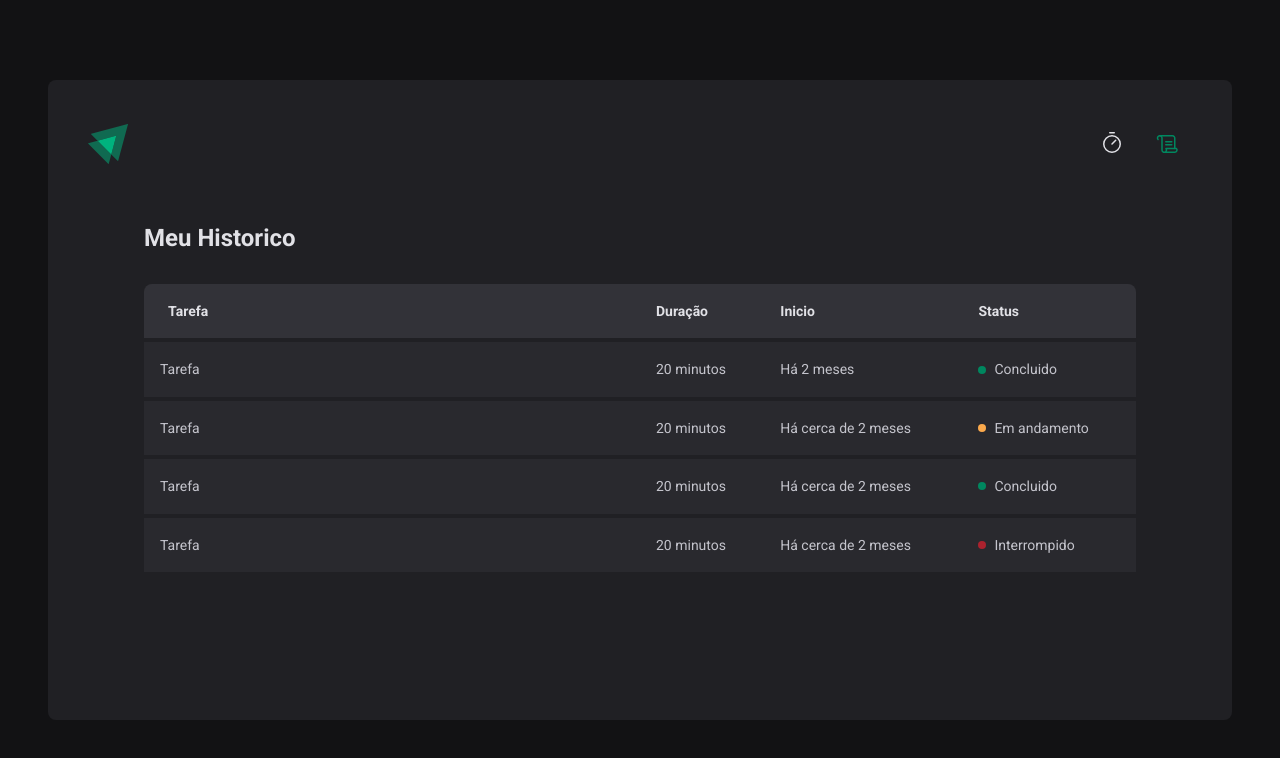
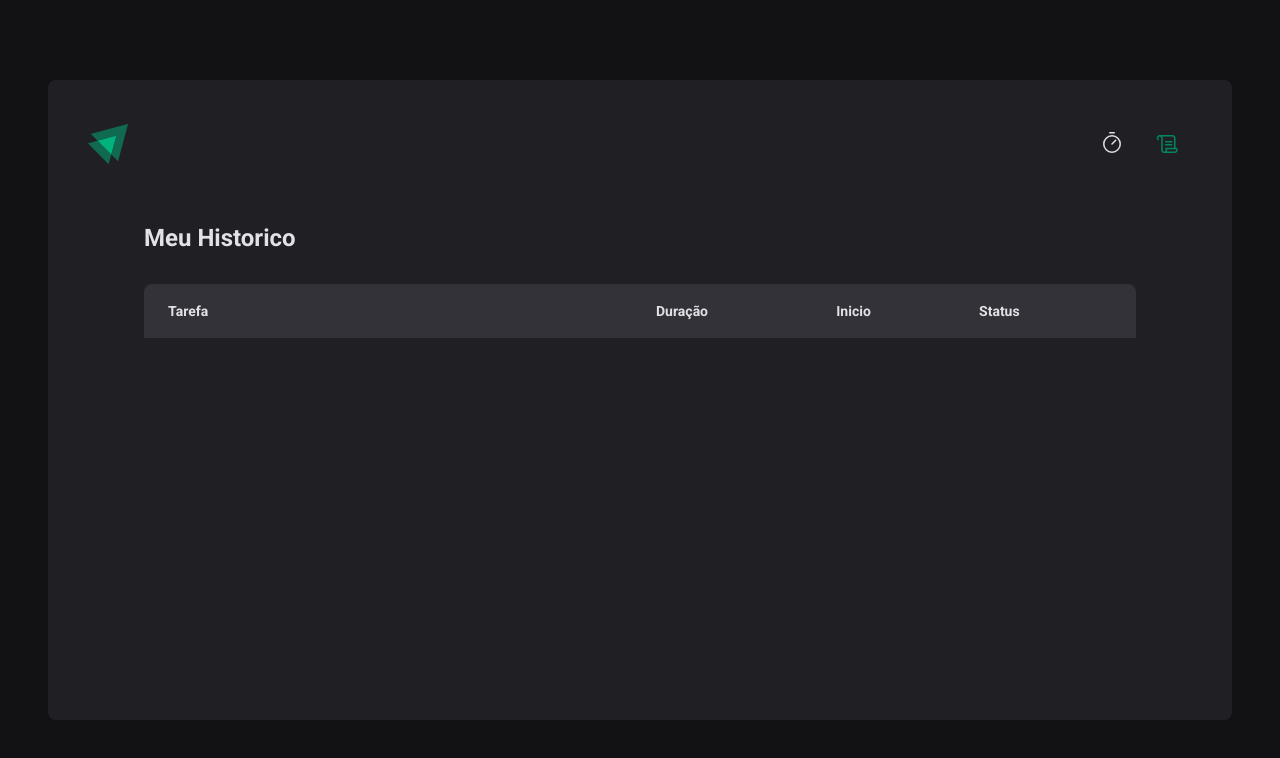
Before and after one commit to ErickClinton/pomodoro, a React (Vite) app: page /history in a window 1280 px wide. Shown: the top 758 px of the page. Built offline with nearby package versions, Linux system fonts and the light colour scheme.

Commit message:
Using context API REACT

```diff
--- a/src/App.tsx
+++ b/src/App.tsx
@@ -3,11 +3,15 @@
 import { BrowserRouter } from 'react-router-dom'
 import { GlobalStyle } from './styles/global'
 import { defaultTheme } from './styles/themes/default'
+import { CyclesContextProvider } from './contexts/CyclesContext'
+
 export function App() {
   return (
     <ThemeProvider theme={defaultTheme}>
       <BrowserRouter>
-        <Router />
+        <CyclesContextProvider>
+          <Router />
+        </CyclesContextProvider>
       </BrowserRouter>
       <GlobalStyle />
     </ThemeProvider>
--- /dev/null
+++ b/src/contexts/CyclesContext.tsx
@@ -0,0 +1,93 @@
+import { ReactNode, createContext, useState } from 'react'
+interface CreateCycleData {
+  task: string
+  minutesAmount: number
+}
+interface Cycle {
+  id: string
+  task: string
+  minutesAmount: number
+  startDate: Date
+  interruptedDate?: Date
+  FinishedDate?: Date
+}
+interface CyclesContextType {
+  cycles: Cycle[]
+  activeCycle: Cycle | undefined
+  activeCycledId: string | null
+  amountSecondsPassed: number
+  markCurrentCycleAsFinishied: () => void
+  setSecondsPassed: (seconds: number) => void
+  createNewCycle: (data: CreateCycleData) => void
+  InterruptCurrentCycle: () => void
+}
+interface CyclesContextProviderProps {
+  children: ReactNode
+}
+export const CyclesContext = createContext({} as CyclesContextType)
+
+export function CyclesContextProvider({
+  children,
+}: CyclesContextProviderProps) {
+  const [cycles, setCycles] = useState<Cycle[]>([])
+  const [activeCycledId, setactiveCycledId] = useState<string | null>(null)
+  const [amountSecondsPassed, setamountSecondsPassed] = useState(0)
+  const activeCycle = cycles.find((cycle) => cycle.id === activeCycledId)
+  function setSecondsPassed(seconds: number) {
+    setamountSecondsPassed(seconds)
+  }
+  function markCurrentCycleAsFinishied() {
+    setCycles((state) =>
+      state.map((cycle) => {
+        if (cycle.id === activeCycledId) {
+          return { ...cycle, FinishedDate: new Date() }
+        } else {
+          return cycle
+        }
+      }),
+    )
+  }
+  function createNewCycle(data: CreateCycleData) {
+    const id = String(new Date().getTime())
+    const newCycle: Cycle = {
+      id,
+      task: data.task,
+      minutesAmount: data.minutesAmount,
+      startDate: new Date(),
+    }
+
+    setCycles((state) => [...state, newCycle])
+    setactiveCycledId(id)
+    setamountSecondsPassed(0)
+  }
+
+  function InterruptCurrentCycle() {
+    setCycles((state) =>
+      state.map((cycle) => {
+        if (cycle.id === activeCycledId) {
+          return { ...cycle, interruptedDate: new Date() }
+        } else {
+          return cycle
+        }
+      }),
+    )
+    setactiveCycledId(null)
+  }
+
+  return (
+    <CyclesContext.Provider
+      value={{
+        cycles,
+        activeCycle,
+        activeCycledId,
+        markCurrentCycleAsFinishied,
+        amountSecondsPassed,
+        setSecondsPassed,
+        createNewCycle,
+        InterruptCurrentCycle,
+      }}
+    >
+      {children}
+    </CyclesContext.Provider>
+  )
+}
--- a/src/pages/History/index.tsx
+++ b/src/pages/History/index.tsx
@@ -1,9 +1,14 @@
+import { useContext } from 'react'
 import { HistoryContainer, HistoryList, Status } from './styles'
-
+import { CyclesContext } from '../../contexts/CyclesContext'
+import { formatDistanceToNow } from 'date-fns'
+import ptBR from 'date-fns/locale/pt-BR'
 export function History() {
+  const { cycles } = useContext(CyclesContext)
   return (
     <HistoryContainer>
       <h1>Meu Historico</h1>
+
       <HistoryList>
         <table>
           <thead>
@@ -15,38 +20,31 @@
             </tr>
           </thead>
           <tbody>
-            <tr>
-              <td>Tarefa</td>
-              <td>20 minutos</td>
-              <td>Há 2 meses</td>
-              <td>
-                <Status statusColor="green">Concluido</Status>
-              </td>
-            </tr>
-            <tr>
-              <td>Tarefa</td>
-              <td>20 minutos</td>
-              <td>Há cerca de 2 meses</td>
-              <td>
-                <Status statusColor="yellow">Em andamento</Status>
-              </td>
-            </tr>
-            <tr>
-              <td>Tarefa</td>
-              <td>20 minutos</td>
-              <td>Há cerca de 2 meses</td>
-              <td>
-                <Status statusColor="green">Concluido</Status>
-              </td>
-            </tr>
-            <tr>
-              <td>Tarefa</td>
-              <td>20 minutos</td>
-              <td>Há cerca de 2 meses</td>
-              <td>
-                <Status statusColor="red">Interrompido</Status>
-              </td>
-            </tr>
+            {cycles.map((cycle) => {
+              return (
+                <tr key={cycle.id}>
+                  <td>{cycle.task}</td>
+                  <td>{cycle.minutesAmount} minutos</td>
+                  <td>
+                    {formatDistanceToNow(cycle.startDate, {
+                      addSuffix: true,
+                      locale: ptBR,
+                    })}
+                  </td>
+                  <td>
+                    {cycle.FinishedDate && (
+                      <Status statusColor="green">Concluido</Status>
+                    )}
+                    {cycle.interruptedDate && (
+                      <Status statusColor="red">Interrompido</Status>
+                    )}
+                    {!cycle.FinishedDate && !cycle.interruptedDate && (
+                      <Status statusColor="yellow">Em andamento</Status>
+                    )}
+                  </td>
+                </tr>
+              )
+            })}
           </tbody>
         </table>
       </HistoryList>
--- a/src/pages/Home/Countdown/index.tsx
+++ b/src/pages/Home/Countdown/index.tsx
@@ -1,7 +1,7 @@
 import { CountdownContainer, Separator } from './styles'
 import { useEffect, useContext } from 'react'
 import { differenceInSeconds } from 'date-fns'
-import { CyclesContext } from '..'
+import { CyclesContext } from '../../../contexts/CyclesContext'
 
 export function Countdown() {
   const {
--- a/src/pages/Home/NewCycleForm/index.tsx
+++ b/src/pages/Home/NewCycleForm/index.tsx
@@ -1,8 +1,8 @@
 import { FormContainer, TaskInput, MinutesAmountInput } from './styles'
 
 import { useContext } from 'react'
-import { CyclesContext } from '..'
 import { useFormContext } from 'react-hook-form'
+import { CyclesContext } from '../../../contexts/CyclesContext'
 
 export function NewCycleForm() {
   const { activeCycle } = useContext(CyclesContext)
--- a/src/pages/Home/index.tsx
+++ b/src/pages/Home/index.tsx
@@ -5,35 +5,18 @@
   StopCountdownButton,
 } from './styles'
 
-import { createContext, useState } from 'react'
+import { useContext } from 'react'
 
 import { NewCycleForm } from './NewCycleForm'
 import { Countdown } from './Countdown'
 import * as zod from 'zod'
 import { zodResolver } from '@hookform/resolvers/zod'
 import { FormProvider, useForm } from 'react-hook-form'
+import { CyclesContext } from '../../contexts/CyclesContext'
 
-interface Cycle {
-  id: string
-  task: string
-  minutesAmount: number
-  startDate: Date
-  interruptedDate?: Date
-  FinishedDate?: Date
-}
-
-interface CyclesContextType {
-  activeCycle: Cycle | undefined
-  activeCycledId: string | null
-  amountSecondsPassed: number
-  markCurrentCycleAsFinishied: () => void
-  setSecondsPassed: (seconds: number) => void
-}
-export const CyclesContext = createContext({} as CyclesContextType)
 export function Home() {
-  const [cycles, setCycles] = useState<Cycle[]>([])
-  const [activeCycledId, setactiveCycledId] = useState<string | null>(null)
-  const [amountSecondsPassed, setamountSecondsPassed] = useState(0)
+  const { activeCycle, createNewCycle, InterruptCurrentCycle } =
+    useContext(CyclesContext)
   const newCycleFormValidationSchema = zod.object({
     task: zod.string().min(1, 'Informe a tarefa'),
     minutesAmount: zod.number().min(1).max(60),
@@ -47,72 +30,23 @@
     },
   })
   const { handleSubmit, watch, reset } = newCyleForm
-  const activeCycle = cycles.find((cycle) => cycle.id === activeCycledId)
-  function setSecondsPassed(seconds: number) {
-    setamountSecondsPassed(seconds)
-  }
-  function markCurrentCycleAsFinishied() {
-    setCycles((state) =>
-      state.map((cycle) => {
-        if (cycle.id === activeCycledId) {
-          return { ...cycle, FinishedDate: new Date() }
-        } else {
-          return cycle
-        }
-      }),
-    )
-  }
-
-  function handleCreateNewCycle(data: newCycleFormData) {
-    const id = String(new Date().getTime())
-    const newCycle: Cycle = {
-      id,
-      task: data.task,
-      minutesAmount: data.minutesAmount,
-      startDate: new Date(),
-    }
-
-    setCycles((state) => [...state, newCycle])
-    setactiveCycledId(id)
-    setamountSecondsPassed(0)
+  function handleCreateNeyCycle(data: newCycleFormData) {
+    createNewCycle(data)
     reset()
   }
-
-  function handleInterruptCycle() {
-    setCycles((state) =>
-      state.map((cycle) => {
-        if (cycle.id === activeCycledId) {
-          return { ...cycle, interruptedDate: new Date() }
-        } else {
-          return cycle
-        }
-      }),
-    )
-    setactiveCycledId(null)
-  }
-
   const task = watch('task')
   const isSubmitDisabled = !task
   return (
     <HomeContainer>
-      <form onSubmit={handleSubmit(handleCreateNewCycle)} action="">
-        <CyclesContext.Provider
-          value={{
-            activeCycle,
-            activeCycledId,
-            markCurrentCycleAsFinishied,
-            amountSecondsPassed,
-            setSecondsPassed,
-          }}
-        >
-          <FormProvider {...newCyleForm}>
-            <NewCycleForm />
-          </FormProvider>
+      <form onSubmit={handleSubmit(handleCreateNeyCycle)} action="">
+        <FormProvider {...newCyleForm}>
+          <NewCycleForm />
+        </FormProvider>
 
-          <Countdown />
-        </CyclesContext.Provider>
+        <Countdown />
+
         {activeCycle ? (
-          <StopCountdownButton onClick={handleInterruptCycle} type="button">
+          <StopCountdownButton onClick={InterruptCurrentCycle} type="button">
             <HandPalm size={24} />
             interromper
           </StopCountdownButton>
```
